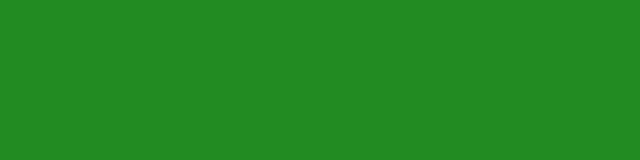
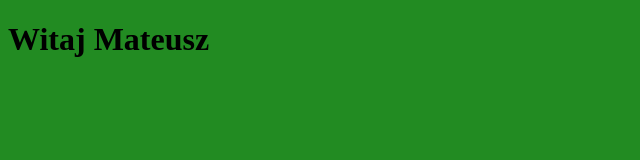
Before and after one commit to motala/teb, a plain HTML site: page Teb/Systemy Liczbowe.html in a window 1280 px wide. Shown: the whole page, without its empty margins (0-640 px from the left). Drawn offline with Linux system fonts and the light colour scheme.

Commit message:
Systemy Liczbowe

```diff
--- a/Teb/Systemy Liczbowe.html
+++ b/Teb/Systemy Liczbowe.html
@@ -6,6 +6,8 @@
     <link rel="stylesheet" href="style/styl.css">
 </head>
 <body>
-
+    <script>
+        document.write("<h1>Witaj Mateusz</h1>")
+    </script>
 </body>
 </html>
```
